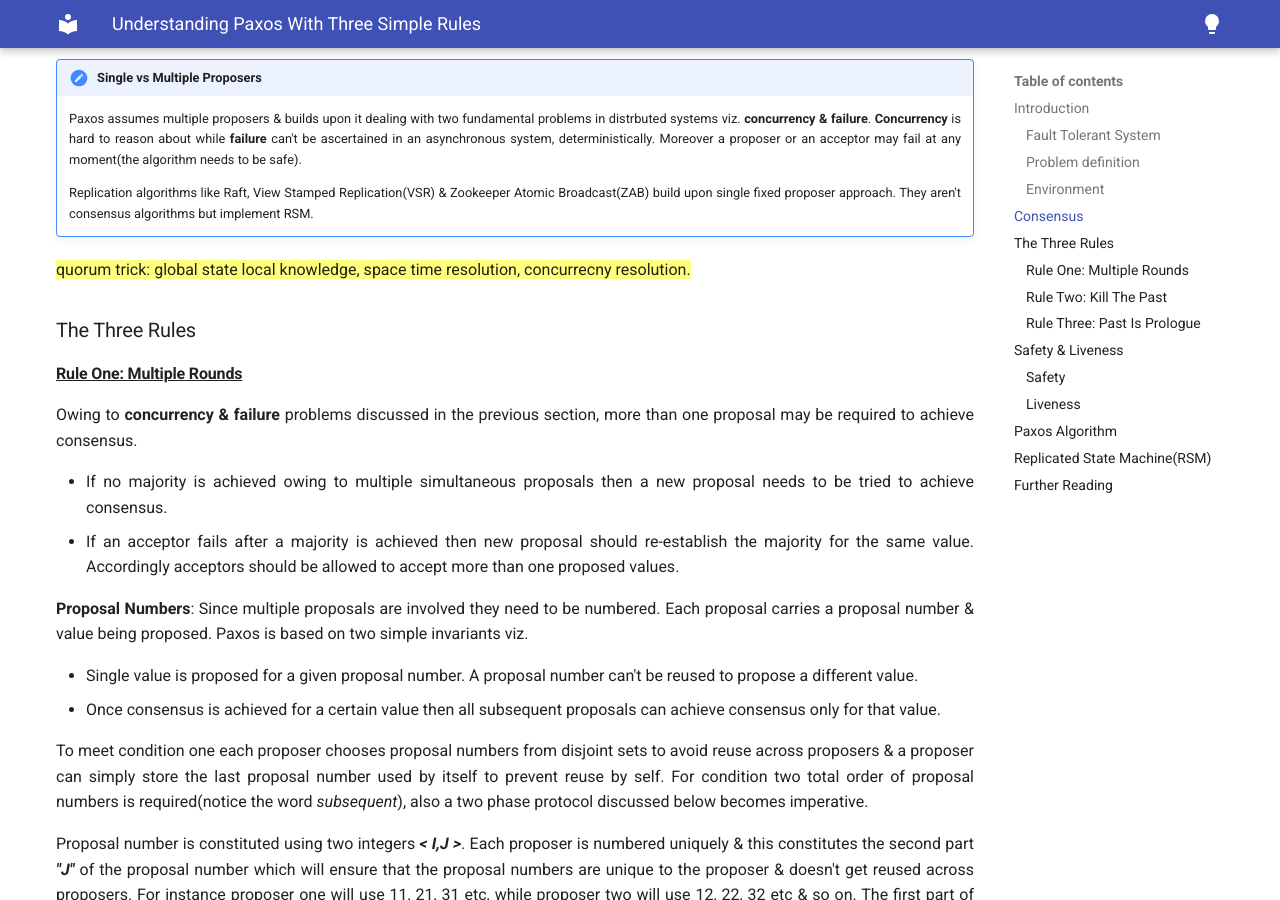
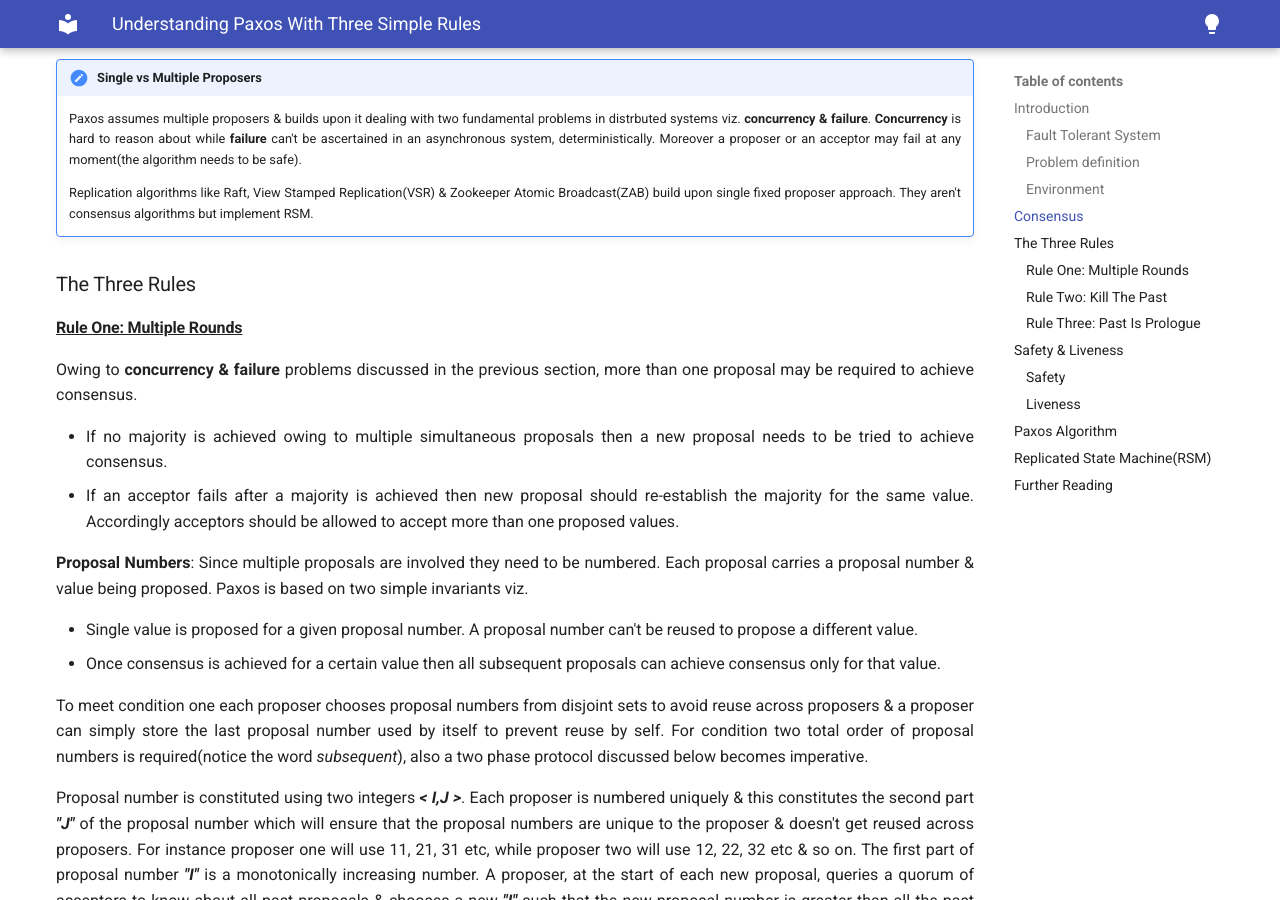
Before and after one commit to sunilva/blog, an MkDocs documentation site: the page built from docs/paxos/understand-paxos.md, in a window 1280 px wide and 900 px high, scrolled down 2289 px. Built offline with MkDocs 1.6.1 and Material for MkDocs 9.7.7, drawn with Linux system fonts in a browser that asks for light colours.

Commit message:
Minor change

```diff
--- a/docs/paxos/understand-paxos.md
+++ b/docs/paxos/understand-paxos.md
@@ -82,7 +82,6 @@ to choose a value, upto **N** acceptor failures can be sustained.
     Replication algorithms like Raft, View Stamped Replication(VSR) & Zookeeper Atomic Broadcast(ZAB) build upon single fixed proposer approach. They aren't
     consensus algorithms but implement RSM.
 
-==quorum trick: global state local knowledge, space time resolution, concurrecny resolution.==
 ### The Three Rules
 #### <u>Rule One: Multiple Rounds</u>
 
```
